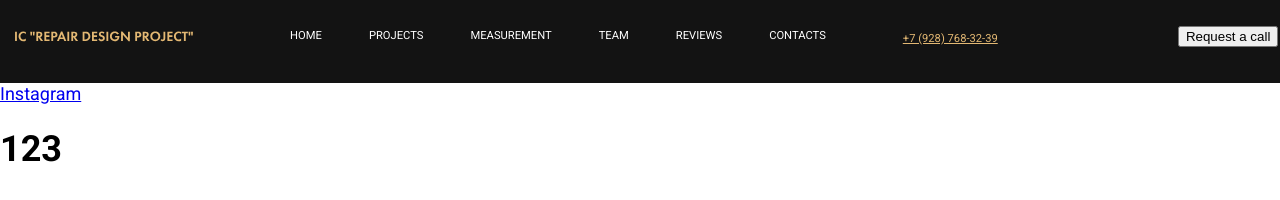
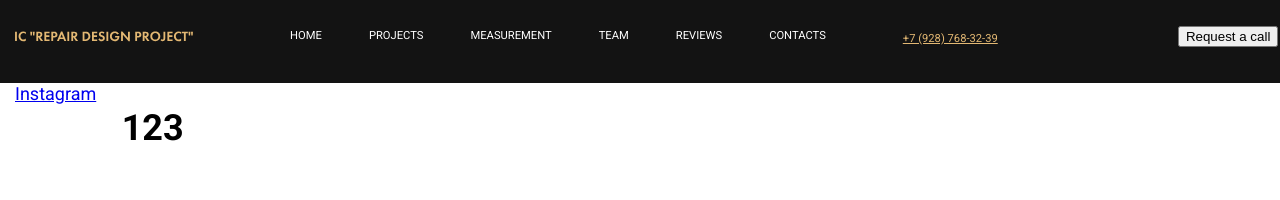
Before and after one commit to yehorich75/online-till, a plain HTML site: page index.html in a window 1280 px wide. Shown: the top 200 px of the page. Drawn offline with Linux system fonts and the light colour scheme.

Commit message:
first home commit

```diff
--- a/index.html
+++ b/index.html
@@ -40,8 +40,8 @@
         </div>
     </header>
     <div class="hero">
-        <a href="#" class="hero_insta">Instagram</a>
-        <div class="hero_content">
+        <a href="#" class="hero_insta col-1">Instagram</a>
+        <div class="hero_content col-11">
             <h1>123</h1>
         </div>
     </div>
--- a/sass/style.sass
+++ b/sass/style.sass
@@ -35,6 +35,7 @@
         display: inline-block
 
 .hero
-    min-height: 707px
+    display: flex
     &_content
+        min-height: 707px
         background: $dark url(../img/img-hero.jpg) center no-repeat / cover
```
Also changed, not shown: css/style.css, 1 other file.
